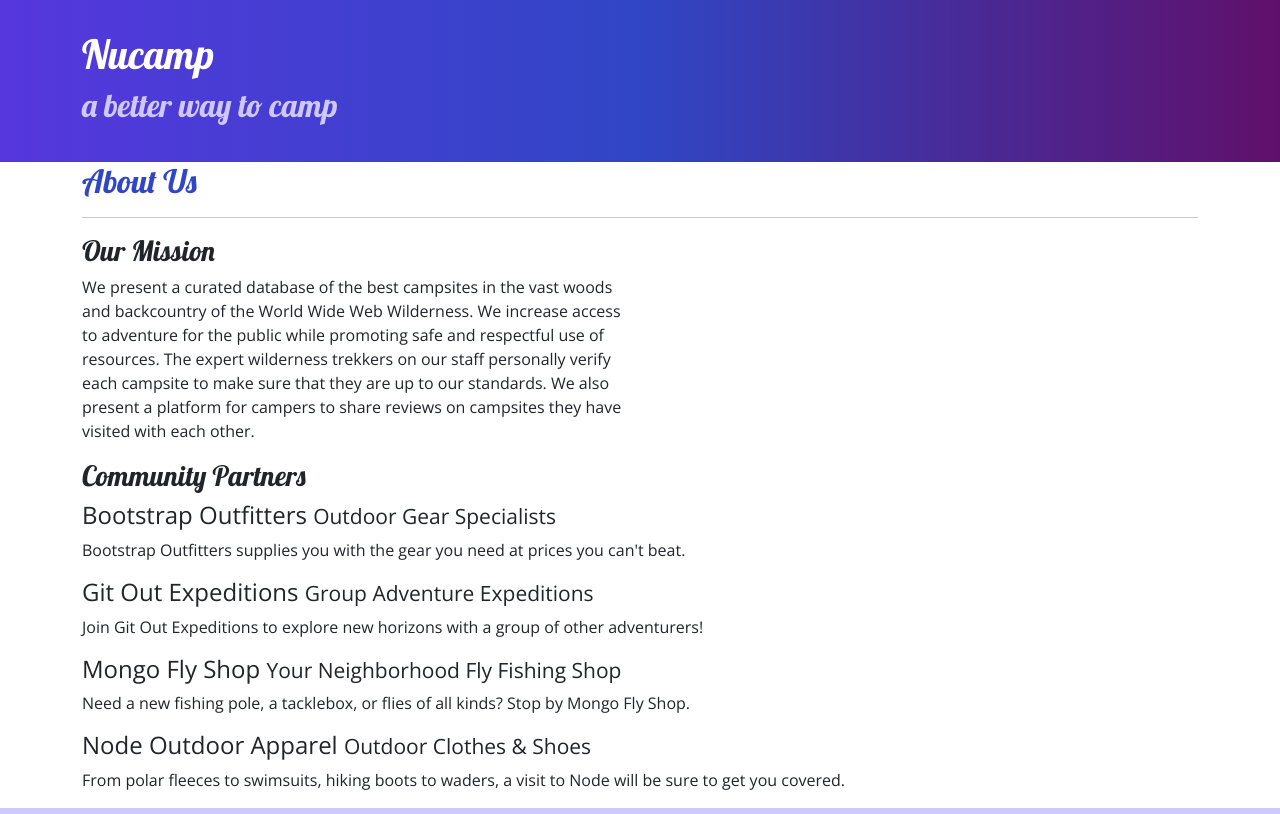
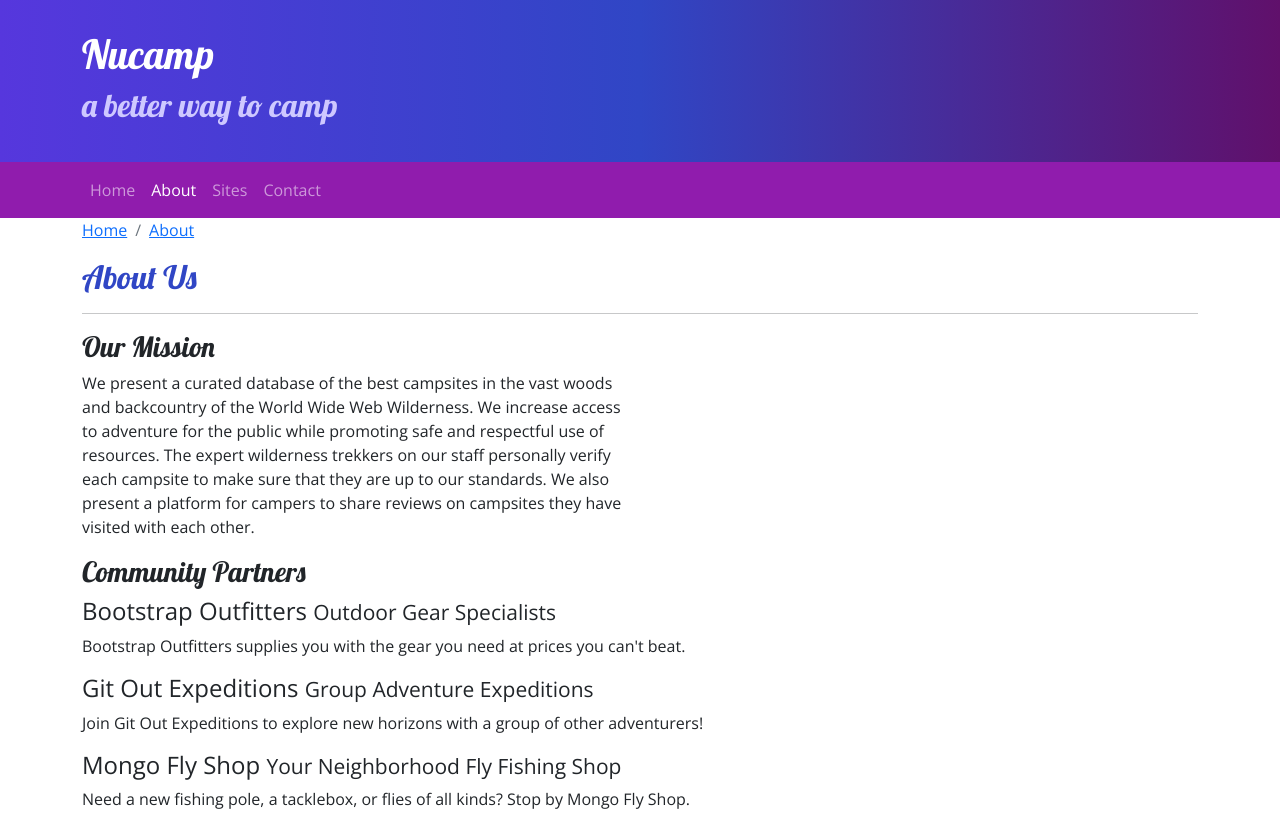
Before and after one commit to damssket/git-test, a plain HTML site: page aboutus.html in a window 1280 px wide. Shown: the top 814 px of the page. Drawn offline with nearby package versions, Linux system fonts and the light colour scheme.

Commit message:
Navbar and Breadcrumbs

```diff
--- a/aboutus.html
+++ b/aboutus.html
@@ -26,9 +26,30 @@
         </div>
     </header>
 
+    <!--navbar-->
+    <nav class="navbar navbar-expand-sm navbar-dark sticky-top">
+        <div class="container">
+            <button class="navbar-toggler ms-auto" type="button" data-bs-toggle="collapse" data-bs-target="#nucampNavbar">
+                <span class="navbar-toggler-icon"></span>
+            </button>
+            <div class="collapse navbar-collapse" id="numcampNavbar">
+                <ul class="navbar-nav">
+                    <li class="nav-item"><a class="nav-link" href="index.html">Home</a></li>
+                    <li class="nav-item"><a class="nav-link active" href="#">About</a></li>
+                    <li class="nav-item"><a class="nav-link" href="#">Sites</a></li>
+                    <li class="nav-item"><a class="nav-link" href="#">Contact</a></li>
+                </ul>
+            </div>
+        </div>
+    </nav>
+
     <main class="container">
         <div class="row">
             <div class="col">
+                <ol class="breadcrumb">
+                    <li class="breadcrumb-item"><a href="index.html">Home</a></li>
+                    <li class="breadcrumb-item active"><a href="#">About</a></li>
+                </ol>
                <h2>About Us</h2>
                <hr />
             </div>
--- a/css/styles.css
+++ b/css/styles.css
@@ -30,3 +30,7 @@ footer {
     border-bottom: 1px ridge;
     min-height: 200px;
 }
+
+.navbar {
+    background-color: #901CAD;
+}
```
Also changed, not shown: index.html (+18 -1 lines).
